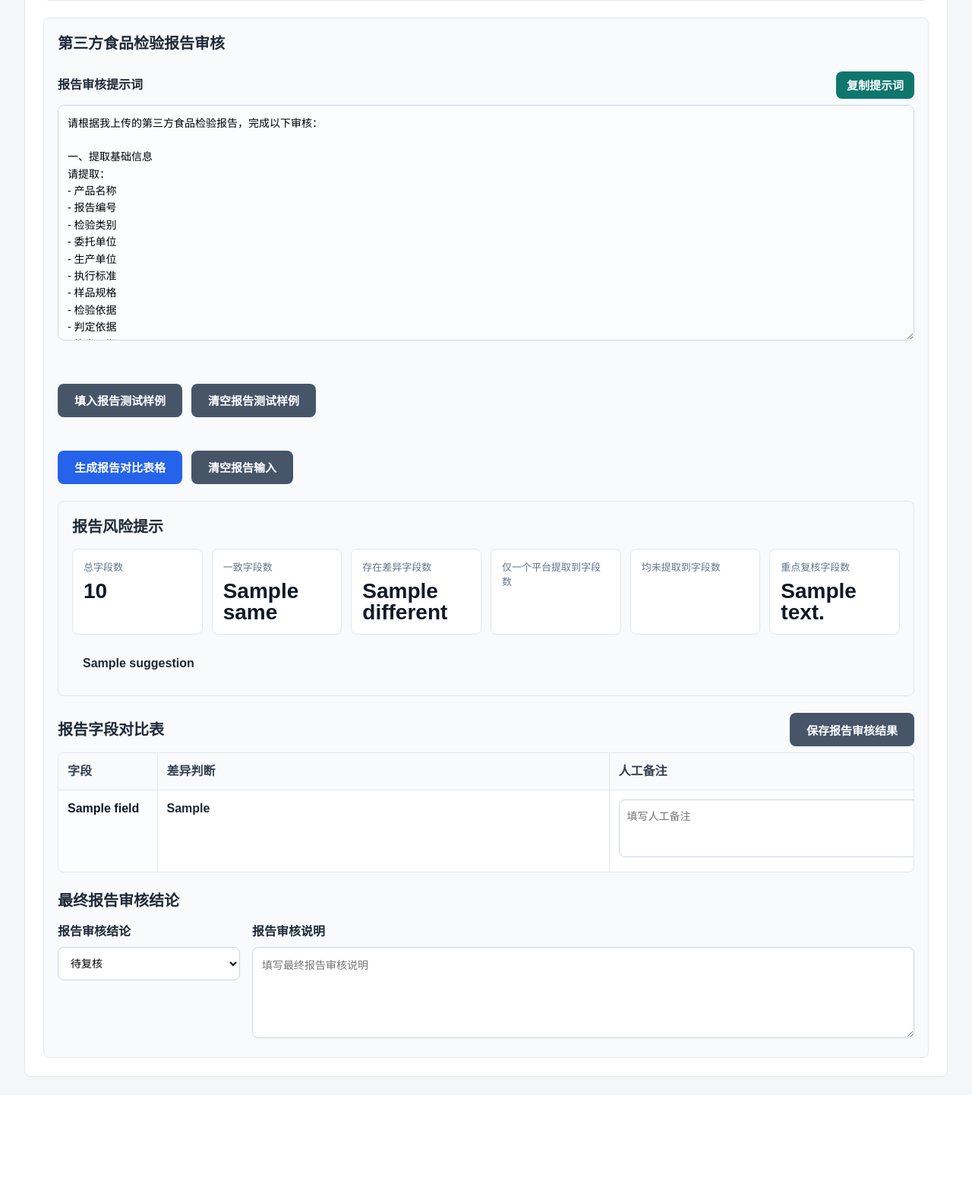
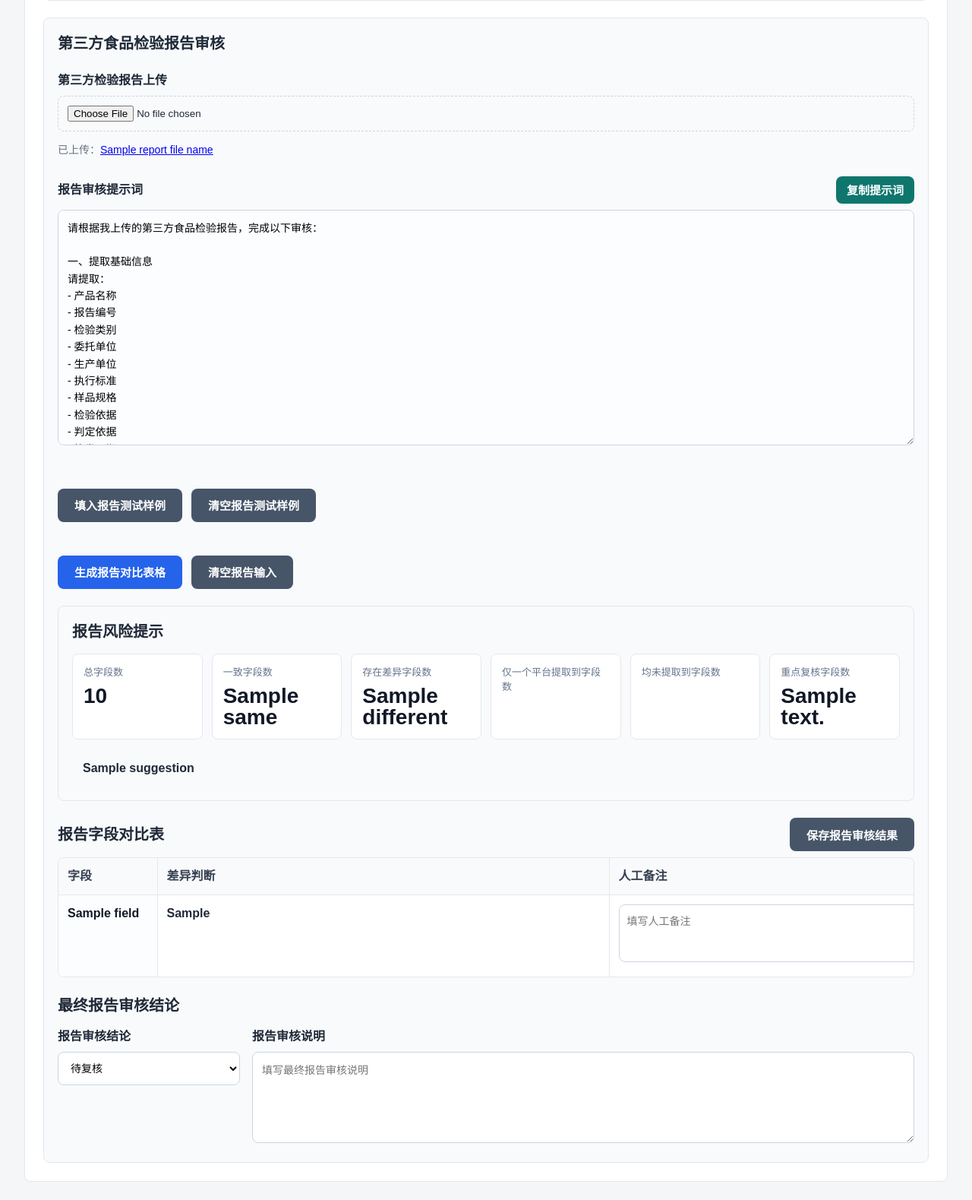
Before and after one commit to yyw348775066-cyber/product-label-checker, a Flask app: template templates/index.html in a window 1280 px wide. Shown: the part 2326-3905 px from the top of the page at 76% size. Before the commit the page ends 3743 px from the top, so only its background shows below. Run offline with Flask 3, Linux system fonts and the light colour scheme; the template is opened without the code that fills it: most values are stand-ins (such as "Sample title", 1, 10 or a date in 2020); grey boxes marked "Sample" are stand-in pictures.

Commit message:
补充检验报告上传模块

```diff
--- a/app.py
+++ b/app.py
@@ -9,10 +9,14 @@ from werkzeug.utils import secure_filename
 app = Flask(__name__)
 
 UPLOAD_FOLDER = "uploads"
+REPORT_UPLOAD_FOLDER = os.path.join(UPLOAD_FOLDER, "reports")
 ALLOWED_EXTENSIONS = {"png", "jpg", "jpeg", "webp"}
+REPORT_ALLOWED_EXTENSIONS = {"png", "jpg", "jpeg", "pdf"}
 
 app.config["UPLOAD_FOLDER"] = UPLOAD_FOLDER
+app.config["REPORT_UPLOAD_FOLDER"] = REPORT_UPLOAD_FOLDER
 os.makedirs(UPLOAD_FOLDER, exist_ok=True)
+os.makedirs(REPORT_UPLOAD_FOLDER, exist_ok=True)
 
 
 FIELDS = [
@@ -203,6 +207,16 @@ REPORT_FIELD_ALIASES = {
 INVALID_RESULTS = {"未提取到", "未填写", "未看到", "未看见"}
 KEY_FIELDS = {"净含量", "执行标准", "配料表", "生产许可证", "标签风险提示"}
 REPORT_KEY_FIELDS = {"执行标准", "检验依据", "判定依据", "标准必检项目清单", "报告项目匹配核对", "不合格及风险提示"}
+LABEL_MISSING_RULES = {
+    "生产许可证": "规则命中：未看到生产许可证，需重点复核",
+    "联系方式": "规则命中：未看到联系方式，需重点复核",
+    "贮存条件": "规则命中：未看到贮存条件，需重点复核",
+}
+REPORT_MISSING_RULES = {
+    "CMA/CNAS资质信息": "规则命中：报告缺少 CMA/CNAS 资质信息，需重点复核",
+    "判定依据": "规则命中：报告缺少判定依据，需重点复核",
+    "签发日期": "规则命中：签发日期未看到，需重点复核",
+}
 RISK_KEYWORDS = [
     "不符合",
     "风险",
@@ -227,15 +241,16 @@ NO_RISK_PHRASES = [
 ]
 
 
-def allowed_file(filename):
-    return "." in filename and filename.rsplit(".", 1)[1].lower() in ALLOWED_EXTENSIONS
+def allowed_file(filename, allowed_extensions=None):
+    allowed_extensions = allowed_extensions or ALLOWED_EXTENSIONS
+    return "." in filename and filename.rsplit(".", 1)[1].lower() in allowed_extensions
 
 
-def make_safe_filename(filename):
+def make_safe_filename(filename, default_stem="label"):
     name = secure_filename(filename)
     if not name:
         extension = filename.rsplit(".", 1)[1].lower()
-        name = f"label.{extension}"
+        name = f"{default_stem}.{extension}"
     timestamp = datetime.now().strftime("%Y%m%d%H%M%S")
     return f"{timestamp}_{name}"
 
@@ -411,6 +426,17 @@ def has_risk_keyword(values):
     )
 
 
+def apply_missing_field_rule(field, values, diff_result, missing_rules):
+    if field in missing_rules and all(not is_valid_result(value) for value in values):
+        return missing_rules[field]
+
+    return diff_result
+
+
+def is_rule_hit(diff_result):
+    return diff_result.startswith("规则命中：")
+
+
 def build_cell_classes(values, field, diff_result):
     classes = {platform["key"]: "" for platform in AI_PLATFORMS}
     valid_items = {
@@ -449,10 +475,11 @@ def build_compare_table(results):
             for platform in AI_PLATFORMS
         }
         diff_result, row_class = judge_difference(values.values(), field)
+        diff_result = apply_missing_field_rule(field, values.values(), diff_result, LABEL_MISSING_RULES)
         if field == "标签风险提示" and has_risk_keyword(values.values()):
             diff_result = "存在风险提示，需重点复核"
 
-        needs_key_review = field in KEY_FIELDS and diff_result != "一致"
+        needs_key_review = (field in KEY_FIELDS and diff_result != "一致") or is_rule_hit(diff_result)
         cell_classes = build_cell_classes(values, field, diff_result)
 
         table.append(
@@ -479,10 +506,11 @@ def build_report_compare_table(results):
             for platform in AI_PLATFORMS
         }
         diff_result, row_class = judge_difference(values.values(), field)
+        diff_result = apply_missing_field_rule(field, values.values(), diff_result, REPORT_MISSING_RULES)
         if field == "不合格及风险提示" and has_risk_keyword(values.values()):
             diff_result = "存在风险提示，需重点复核"
 
-        needs_key_review = field in REPORT_KEY_FIELDS and diff_result != "一致"
+        needs_key_review = (field in REPORT_KEY_FIELDS and diff_result != "一致") or is_rule_hit(diff_result)
         cell_classes = build_cell_classes(values, field, diff_result)
 
         table.append(
@@ -555,6 +583,10 @@ def index():
     report_compare_table = None
     report_summary = None
     error = None
+    report_error = None
+    report_file_url = None
+    report_file_name = None
+    report_file_is_image = False
     ai_results = {platform["key"]: "" for platform in AI_PLATFORMS}
     report_results = {platform["key"]: "" for platform in AI_PLATFORMS}
 
@@ -572,6 +604,18 @@ def index():
                 error = "仅支持 png、jpg、jpeg、webp 格式的图片。"
 
         if audit_type == "report":
+            report_file = request.files.get("report_file")
+            if report_file and report_file.filename:
+                if allowed_file(report_file.filename, REPORT_ALLOWED_EXTENSIONS):
+                    filename = make_safe_filename(report_file.filename, "report")
+                    save_path = os.path.join(app.config["REPORT_UPLOAD_FOLDER"], filename)
+                    report_file.save(save_path)
+                    report_file_url = url_for("report_upload", filename=filename)
+                    report_file_name = report_file.filename
+                    report_file_is_image = filename.rsplit(".", 1)[1].lower() in {"png", "jpg", "jpeg"}
+                else:
+                    report_error = "仅支持 jpg、jpeg、png、pdf 格式的检验报告文件。"
+
             for platform in AI_PLATFORMS:
                 field_name = f"report_{platform['key']}_result"
                 report_results[platform["key"]] = request.form.get(field_name, "").strip()
@@ -595,8 +639,12 @@ def index():
         report_summary=report_summary,
         ai_results=ai_results,
         report_results=report_results,
+        report_file_url=report_file_url,
+        report_file_name=report_file_name,
+        report_file_is_image=report_file_is_image,
         ai_platforms=AI_PLATFORMS,
         error=error,
+        report_error=report_error,
     )
 
 
@@ -605,5 +653,10 @@ def static_upload(filename):
     return send_from_directory(app.config["UPLOAD_FOLDER"], filename)
 
 
+@app.route("/uploads/reports/<filename>")
+def report_upload(filename):
+    return send_from_directory(app.config["REPORT_UPLOAD_FOLDER"], filename)
+
+
 if __name__ == "__main__":
     app.run(debug=True)
--- a/templates/index.html
+++ b/templates/index.html
@@ -691,8 +691,26 @@
             <div class="section">
                 <div class="review-panel">
                     <h2>第三方食品检验报告审核</h2>
-                    <form method="POST">
+                    <form method="POST" enctype="multipart/form-data">
                         <input type="hidden" name="audit_type" value="report">
+
+                        <div class="section">
+                            <label for="report_file">第三方检验报告上传</label>
+                            <input id="report_file" type="file" name="report_file" accept=".jpg,.jpeg,.png,.pdf,image/jpeg,image/png,application/pdf">
+                            {% if report_error %}
+                                <div class="error">{{ report_error }}</div>
+                            {% endif %}
+                            {% if report_file_url %}
+                                <div class="preview">
+                                    {% if report_file_is_image %}
+                                        <img src="{{ report_file_url }}" alt="已上传的第三方检验报告">
+                                    {% endif %}
+                                    <p class="hint">
+                                        已上传：<a href="{{ report_file_url }}" target="_blank" rel="noopener">{{ report_file_name }}</a>
+                                    </p>
+                                </div>
+                            {% endif %}
+                        </div>
 
                         <div class="section">
                             <div class="prompt-header">
```
Also changed, not shown: tests/test_extract.py (+76 -0 lines).
